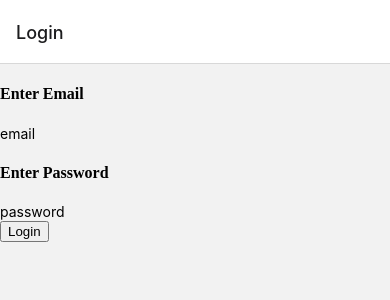
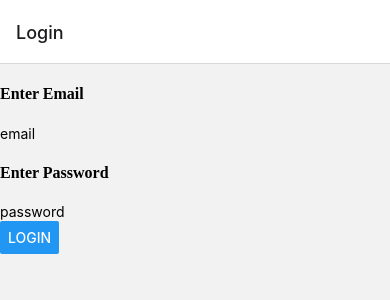
Before and after one commit to danielfisher414/MobileProject, a React Native app in the folder mobile-app/: screen /Login in a window 390 px wide. Shown: the top 300 px of the page. Built offline with nearby package versions, Linux system fonts and the light colour scheme.

Commit message:
fixed login

```diff
--- a/mobile-app/screens/login.js
+++ b/mobile-app/screens/login.js
@@ -6,7 +6,8 @@ import passwordValidator from 'password-validator';
 import {PasswordBox} from '../loginValidation/passwordBox';
 import { EmailBox } from '../loginValidation/emailBox';
 import {SuccessBox} from '../loginValidation/successBox';
-
+import { useNavigation } from '@react-navigation/native';
+import {Navigation} from '../navigation';
 // import { createNativeStackNavigator } from '@react-navigation/native-stack’
 
 class Login extends Component {
@@ -14,6 +15,13 @@ class Login extends Component {
       super(props);
       this.state = {email:'',password:''};
     };
+
+
+  handleLogin = () => {
+    const { navigation } = this.props;
+    const isAuthenticated = true;
+    navigation.navigate('Detail', { isAuthenticated });
+  };
 
   validatePassword = (password) =>{
   const schema = new passwordValidator();
@@ -35,8 +43,9 @@ class Login extends Component {
     }
   }
 
+    validationTest = (email,password)=>{
 
-    validationTest = (email,password)=>{
+
 
       let bothCheck=false;
       let emailCheck=this.validationEmail(email);
@@ -48,19 +57,22 @@ class Login extends Component {
 
         // here
         ReactDOM.render(<EmailBox/>, document.getElementById('emailValidation'));
-        alert(1);
         ReactDOM.render(<PasswordBox/>, document.getElementById('passwordValidation'));
 
       } else if(emailCheck === false ){
         ReactDOM.render(<EmailBox/>, document.getElementById('emailValidation'));
       }
       else if(passwordCheck === false ){
+
         ReactDOM.render(<PasswordBox/>, document.getElementById('passwordValidation'));
 
       }
       else{
+        // this.handleLogin();
         ReactDOM.render(<SuccessBox/>, document.getElementById('successValidation'));
         bothCheck=true;
+        this.handleLogin();
+
       }
 
 
@@ -75,6 +87,7 @@ class Login extends Component {
     login=()=>{
 
       this.validationTest(this.state.email,this.state.password);
+
     };
 
     handleEmailTextChange=(newtext)=>{
@@ -107,7 +120,8 @@ class Login extends Component {
             <div id='passwordValidation'></div>
 
           </div>
-          <button onClick={this.login}>Login</button>
+          {/* <button onClick={this.login}>Login</button> */}
+                  <Button title="Login" onPress={this.handleLogin} />
 
           <div id='successValidation'></div>
           </div>
```
